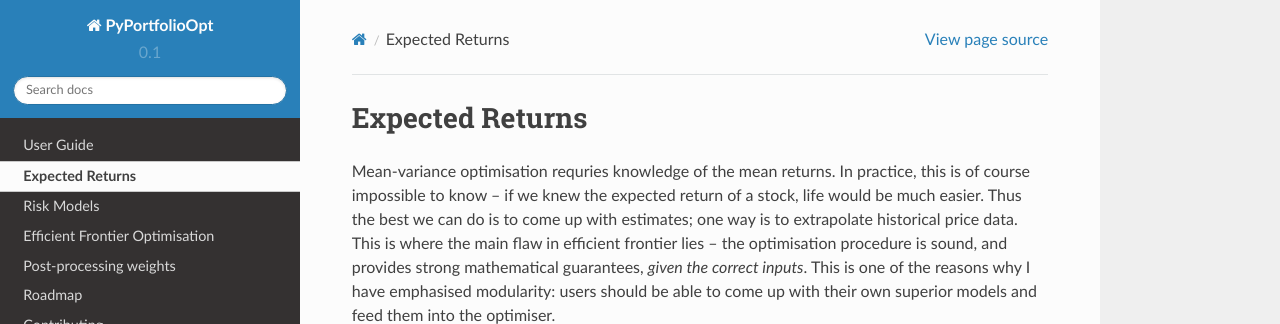
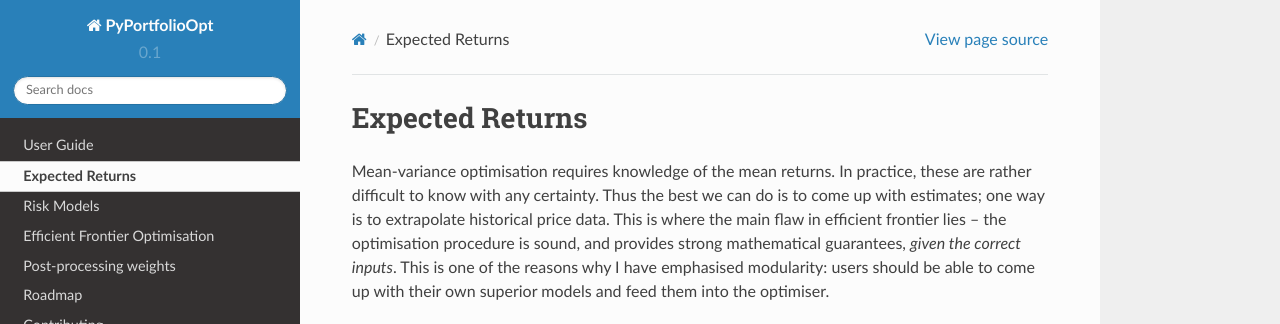
Before and after one commit to robertmartin8/PyPortfolioOpt, a Sphinx documentation site: the page built from docs/ExpectedReturns.rst, in a window 1280 px wide, cut to the strip 0-324 px from the top of the page. Built offline with Sphinx 7.4.7 and the Read the Docs theme 2.0.0, drawn with Linux system fonts in a browser that asks for light colours.

Commit message:
formatting and typos

```diff
--- a/docs/ExpectedReturns.rst
+++ b/docs/ExpectedReturns.rst
@@ -4,14 +4,13 @@
 Expected Returns
 ################
 
-Mean-variance optimisation requries knowledge of the mean returns. In practice, this is
-of course impossible to know – if we knew the expected return of a stock, life would be
-much easier. Thus the best we can do is to come up with estimates; one way is to
-extrapolate historical price data. This is where the main flaw in efficient frontier
-lies – the optimisation procedure is sound, and provides strong mathematical guarantees,
-*given the correct inputs*. This is one of the reasons why I have emphasised modularity:
-users should be able to come up with their own superior models and feed them into the
-optimiser.
+Mean-variance optimisation requires knowledge of the mean returns. In practice, these
+are rather difficult to know with any certainty. Thus the best we can do is to come up
+with estimates; one way is to extrapolate historical price data. This is where the main
+flaw in efficient frontier lies – the optimisation procedure is sound, and provides
+strong mathematical guarantees, *given the correct inputs*. This is one of the reasons
+why I have emphasised modularity: users should be able to come up with their own
+superior models and feed them into the optimiser.
 
 .. automodule:: pypfopt.expected_returns
 
```
Also changed, not shown: other parts of docs/ExpectedReturns.rst (+3 -3 lines).
